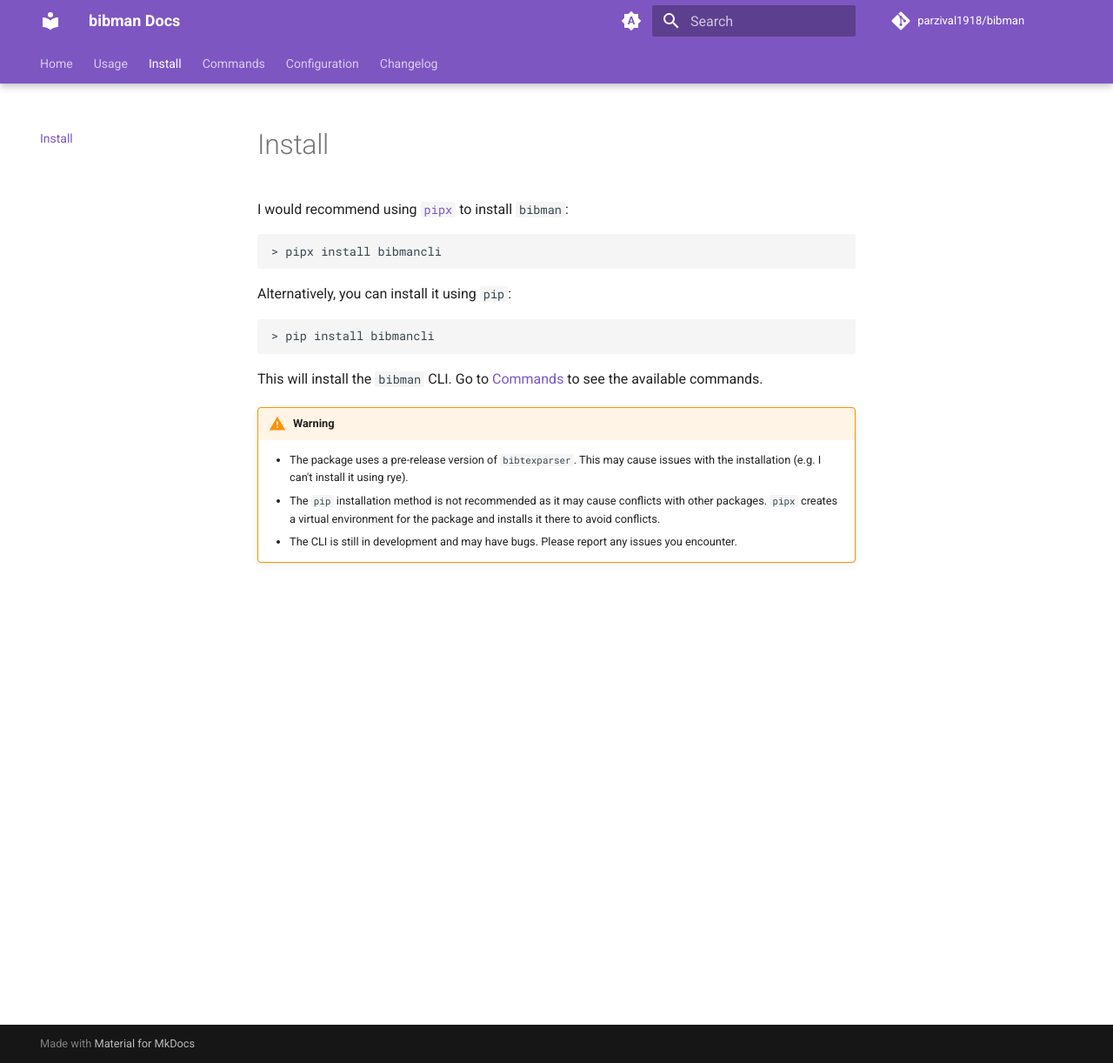
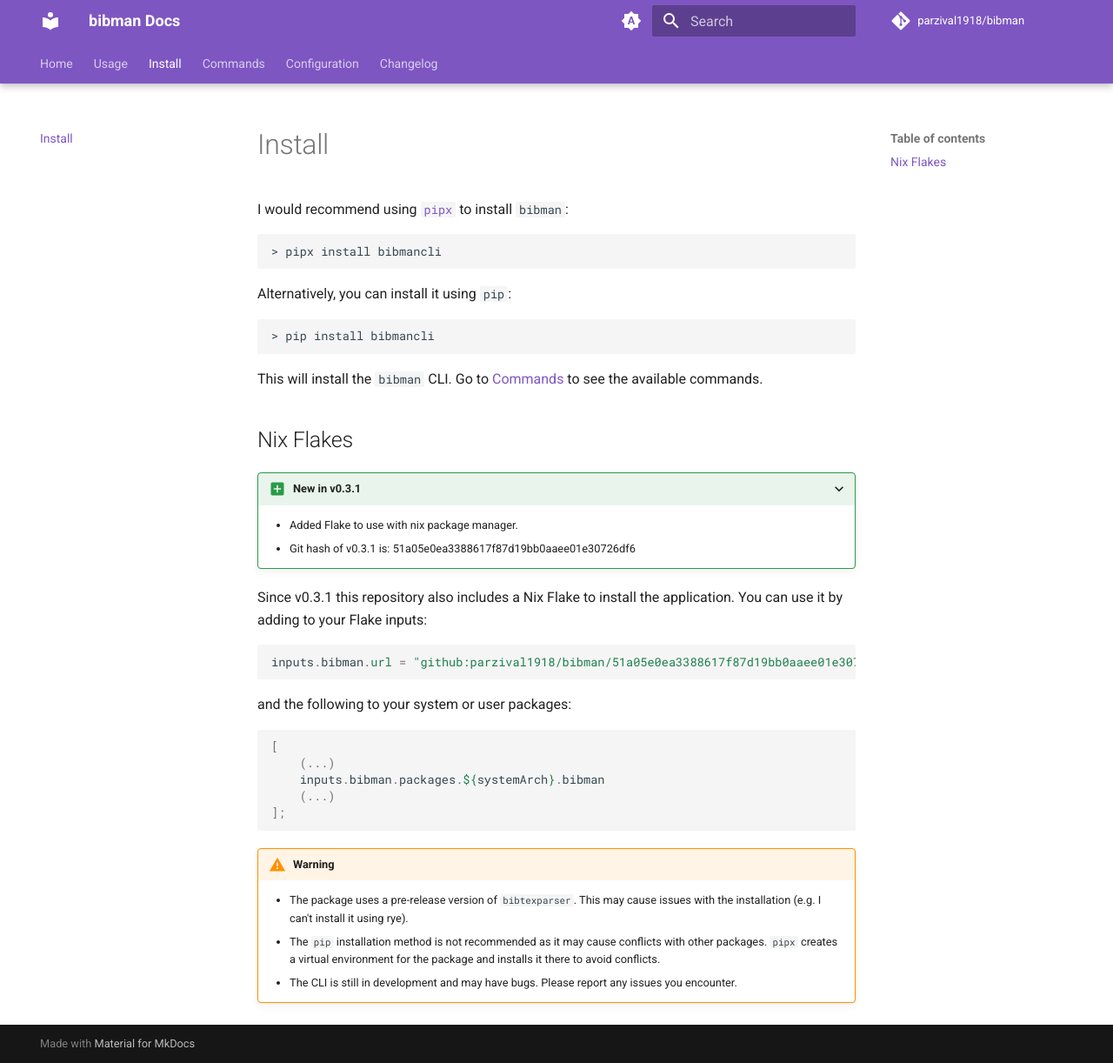
Before and after one commit to Parzival1918/bibman, an MkDocs documentation site: the page built from docs/install.md, in a window 1280 px wide and 1222 px high. Shown: the whole window at 87% size. Built offline with MkDocs 1.6.1 and Material for MkDocs 9.7.7, drawn with Linux system fonts in a browser that asks for light colours; comment, search, counter and statistics services are not loaded.

Commit message:
update README and docs to include Flake

````diff
--- a/docs/install.md
+++ b/docs/install.md
@@ -14,6 +14,28 @@
 
 This will install the `bibman` CLI. Go to [Commands](./commands/add.md) to see the available commands.
 
+## Nix Flakes
+
+???+ new "New in v0.3.1"
+    - Added Flake to use with nix package manager.
+    - Git hash of v0.3.1 is: 51a05e0ea3388617f87d19bb0aaee01e30726df6
+
+Since v0.3.1 this repository also includes a Nix Flake to install the application. You can use it by adding to your Flake inputs:
+
+```nix
+inputs.bibman.url = "github:parzival1918/bibman/51a05e0ea3388617f87d19bb0aaee01e30726df6";
+```
+
+and the following to your system or user packages:
+
+```nix
+[
+    (...)
+    inputs.bibman.packages.${systemArch}.bibman
+    (...)
+];
+```
+
 !!! warning
 
     - The package uses a pre-release version of `bibtexparser`. This may cause issues with the installation (e.g. I can't install it using rye).
````
Also changed, not shown: README.md (+16 -0 lines), README_pypi.md (+16 -0 lines).
